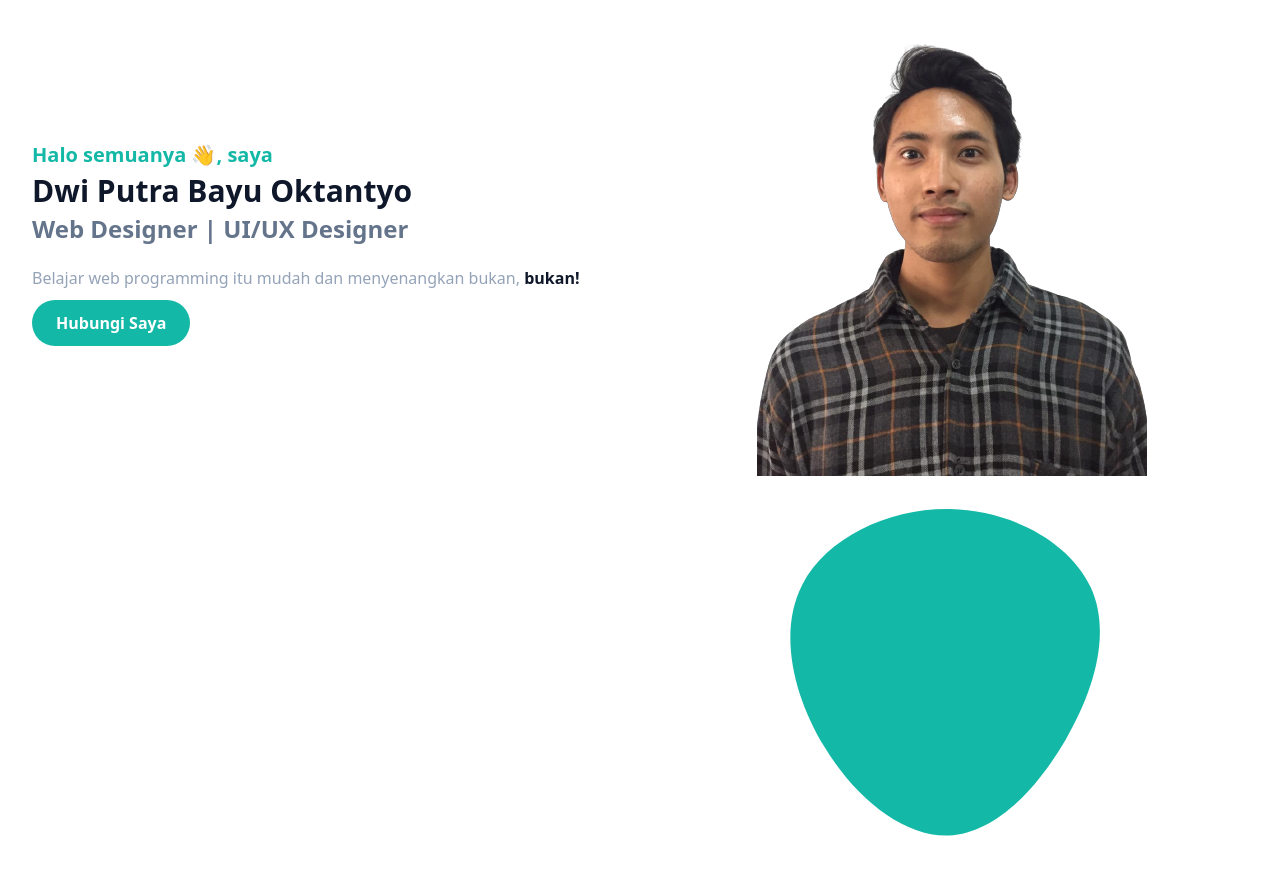
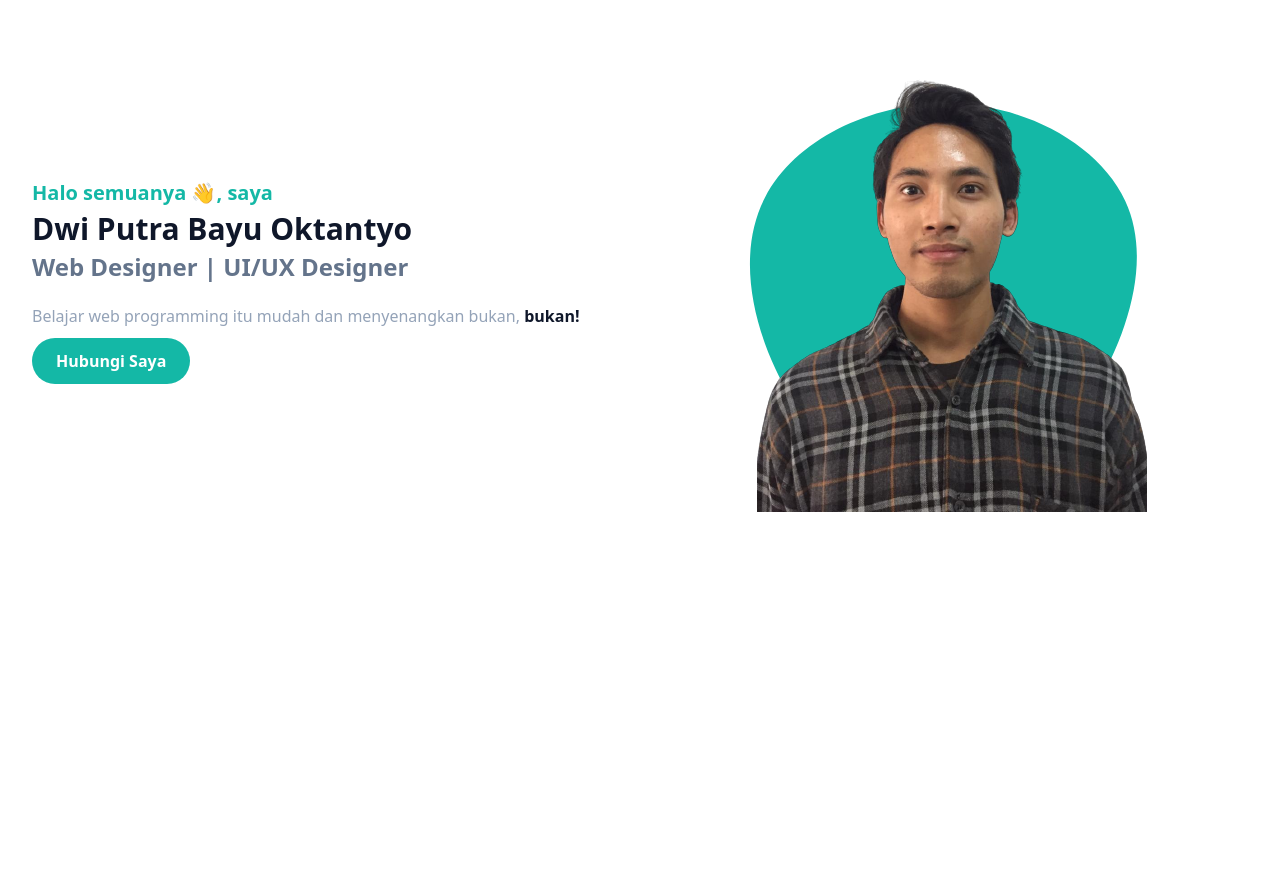
Before and after one commit to dpbayu/TailwindPortfolio, a website: page index.html in a window 1280 px wide. After the commit the page ends 800 px from the top, so only its background shows below. Drawn offline with Linux system fonts and the light colour scheme.

Commit message:
Update index.html

```diff
--- a/index.html
+++ b/index.html
@@ -11,7 +11,7 @@
 
 <body>
     <!-- Section Home -->
-    <section id="home" class="py-16">
+    <section id="home" class="py-10">
         <div class="container">
             <div class="flex flex-wrap">
                 <!-- Bagian Kiri -->
@@ -32,9 +32,9 @@
                 <!-- Bagian Kiri -->
                 <!-- Bagian Kanan -->
                 <div class="w-full self-end px-4 lg:w-1/2">
-                    <div class="mt-10 relative lg:mt-0 lg:right-0">
+                    <div class="relative mt-10 lg:mt-9 lg:right-0">
                         <img class="max-w-full mx-auto" src="dist/img/img.png" alt="bayu">
-                        <span class="absolute -top-0 -z-10 left-1/2 -translate-x-1/2">
+                        <span class="absolute -bottom-0 -z-10 left-1/2 -translate-x-1/2 md:scale-125">
                             <svg width="400" height="400" viewBox="0 0 200 200" xmlns="http://www.w3.org/2000/svg">
                                 <path fill="#14B8A6"
                                     d="M63,-40.4C72.5,-19.9,64.8,6.5,51.4,29.4C38,52.3,19,71.6,-1.4,72.5C-21.9,73.3,-43.8,55.6,-58,32.2C-72.3,8.8,-79,-20.3,-68,-41.6C-57.1,-62.9,-28.5,-76.4,-0.9,-75.9C26.8,-75.4,53.5,-60.9,63,-40.4Z"
```
